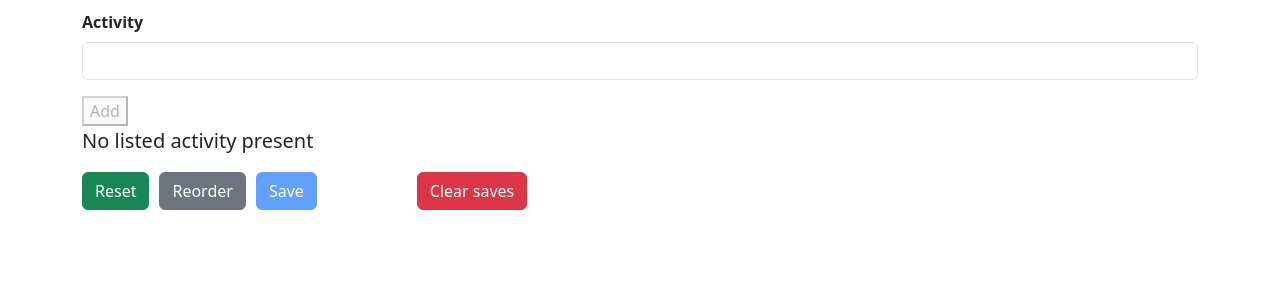
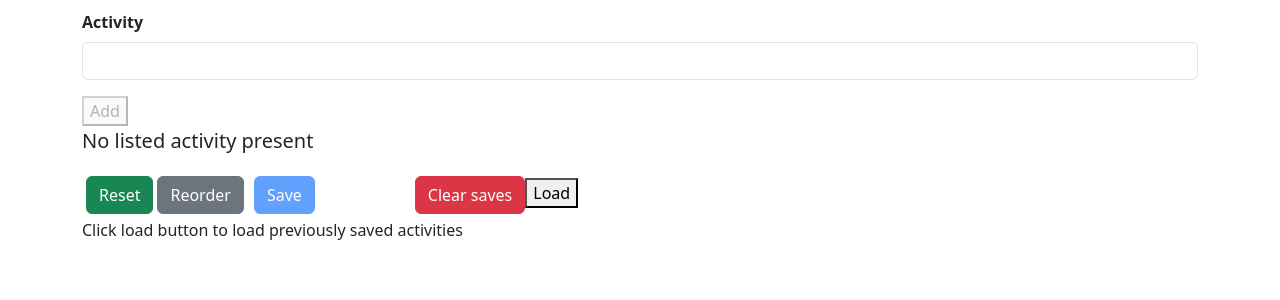
Before and after one commit to stephenAmp/to-do-app, a React (Create React App) app: page / in a window 1280 px wide. Shown: the top 300 px of the page. Built offline with nearby package versions, Linux system fonts and the light colour scheme.

Commit message:
Implemented load functionality

```diff
--- a/src/App.js
+++ b/src/App.js
@@ -6,7 +6,9 @@ import { useState } from 'react';
 export default function App(){
     const [ activity,setActivity ] = useState('')
     const [ submitActivity,setSubmitActivity ] = useState([])
+    const [ load,setLoad ] = useState([])
 
+    const now = new Date();
     let inputBoxEmpty;
 
     if(activity === ''){
@@ -25,18 +27,20 @@ export default function App(){
     function handleReset(){
         if (activity.length | submitActivity.length > 0 ){
             setActivity('')
-            setSubmitActivity('')
+            setSubmitActivity([])
         }
     }
 
+
     function handleClear(){
         localStorage.clear()
+        setLoad([])
 
     }
 
     function handleAdd(){
         if(activity){
-            setSubmitActivity((prev)=>[{id:Date.now,activity:activity.trim()},...prev])
+            setSubmitActivity((prev)=>[{id:now.toLocaleString(),activity:activity.trim()},...prev])
         }
         if(activity.length > 0 ){
             setActivity('')
@@ -58,6 +62,15 @@ export default function App(){
         }
     }
 
+    function handleLoad(){
+
+        const savedActivity = localStorage.getItem('submitActivity')
+        if(savedActivity){
+            setLoad(JSON.parse(savedActivity))
+
+        }
+    }
+
     function handleKey(e){
         if(e.key === 'Enter'){
             handleAdd()
@@ -66,7 +79,6 @@ export default function App(){
         }
 
     }
-
     return(
 <>
     <div className="container" style={{marginTop:10}}>
@@ -84,7 +96,7 @@ export default function App(){
 
         {submitActivity.length > 0  ? (
             submitActivity.map((item,id)=>{
-                const listedItem = <li key={item.id}>{item.activity}</li>
+                const listedItem = <li key={item.id}>{item.id}: {item.activity}</li>
                 return <ul>{listedItem}</ul>
 
                 })):(
@@ -93,13 +105,22 @@ export default function App(){
                     </p>
                 )
             }
-        <button className="btn btn-success" onClick={handleReset} style={{marginRight:10}}>Reset</button>
-        <button className= 'btn btn-secondary'onClick={handleReorder}>Reorder</button>
+                    <button className=" m-1 btn btn-success" onClick={handleReset} >Reset</button>
+                    <button className= 'btn btn-secondary'onClick={handleReorder}>Reorder</button>
 
-        {submitActivity.length > 0 ?(<button className="btn btn-primary" onClick = {handleSave} style={{marginLeft:10}}>Save</button>):(
-            (<button className="btn btn-primary" disabled style={{marginLeft:10}}>Save</button>)
-        )}
-        <button className="btn btn-danger" onClick={handleClear} style={{marginLeft:100}}>Clear saves</button>
+                    {submitActivity.length > 0 ? (<button className="btn btn-primary" onClick = {handleSave} style={{marginLeft:10}}>Save</button>):(
+                    (<button className="btn btn-primary" disabled style={{marginLeft:10}}>Save</button>)
+                    )}
+                    <button className="btn btn-danger" onClick={handleClear} style={{marginLeft:100}}>Clear saves</button>
+                    <button onClick={handleLoad}>Load</button>
+                    {load.length > 0 ? (
+                        load.map((item,index)=>{
+                            const loadedItems = <li key={item.id}>{item.id}: {item.activity}</li>
+                            return(
+                            <ul>{loadedItems}</ul>
+                            )
+                        })
+                    ):(<p>Click load button to load previously saved activities</p>)}
     </div>
 </>
     )
```
